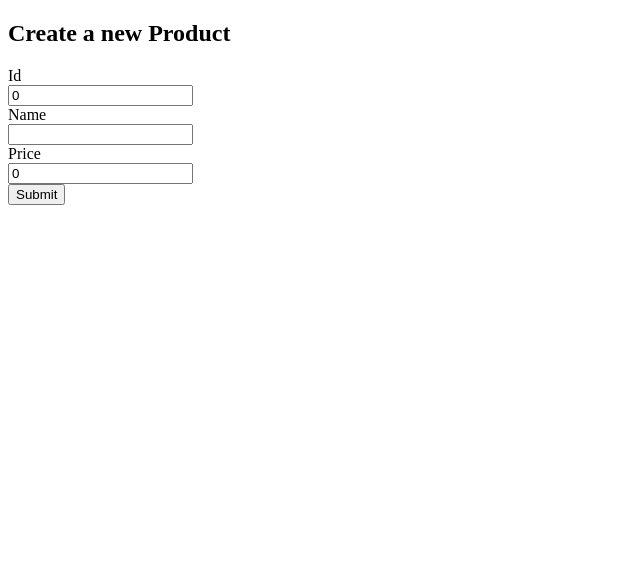
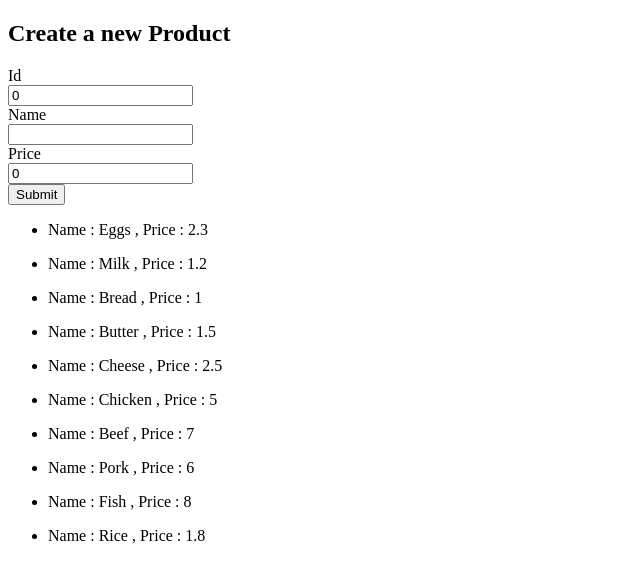
Before and after one commit to Samue45/Angular, an Angular app in the folder Project/: page / in a window 1280 px wide. Shown: the top 582 px of the page, without its empty margins (0-640 px from the left). Built offline with nearby package versions, Linux system fonts and the light colour scheme.

Commit message:
V3-List products finish

```diff
--- a/Project/src/app/app.html
+++ b/Project/src/app/app.html
@@ -1 +1,2 @@
 <app-form-product (newProduct)="addProduct($event)"> </app-form-product>
+<app-list-product [arrayProducts]="arrayProducts"></app-list-product>
--- a/Project/src/app/app.ts
+++ b/Project/src/app/app.ts
@@ -3,16 +3,17 @@ import { RouterOutlet } from '@angular/router';
 import { FormProduct } from './components/form-product/form-product';
 import { ProductI } from './components/interfaces/product-i';
 import { ProductService } from './service/product-service';
+import { ListProduct } from './components/list-product/list-product';
 
 @Component({
   selector: 'app-root',
-  imports: [RouterOutlet, FormProduct],
+  imports: [RouterOutlet, FormProduct, ListProduct],
   templateUrl: './app.html',
-  styleUrl: './app.scss'
+  styleUrls: ['./app.scss']
 })
 export class App {
 
-  private arrayProducts: ProductI[];
+  public arrayProducts: ProductI[];
 
   constructor(private productoService: ProductService) {
     this.arrayProducts = this.productoService.getAllProducts();
--- /dev/null
+++ b/Project/src/app/components/list-product/list-product.html
@@ -0,0 +1,4 @@
+<ul *ngFor="let product of arrayProducts">
+  <li>Name : {{ product.name }} , Price : {{ product.price}}</li>
+
+</ul>
--- /dev/null
+++ b/Project/src/app/components/list-product/list-product.ts
@@ -0,0 +1,19 @@
+import { Component, Input } from '@angular/core';
+import { CommonModule } from '@angular/common';
+import { ProductI } from '../interfaces/product-i';
+
+@Component({
+  selector: 'app-list-product',
+  imports: [CommonModule],
+  templateUrl: './list-product.html',
+  styleUrl: './list-product.scss'
+})
+export class ListProduct {
+
+  @Input() arrayProducts: ProductI[];
+
+  constructor(){
+    this.arrayProducts = [];
+  }
+
+}
```
Also changed, not shown: Project/src/app/components/list-product/list-product.scss (added), 1 other file (tests, documents, lock files or other folders).
